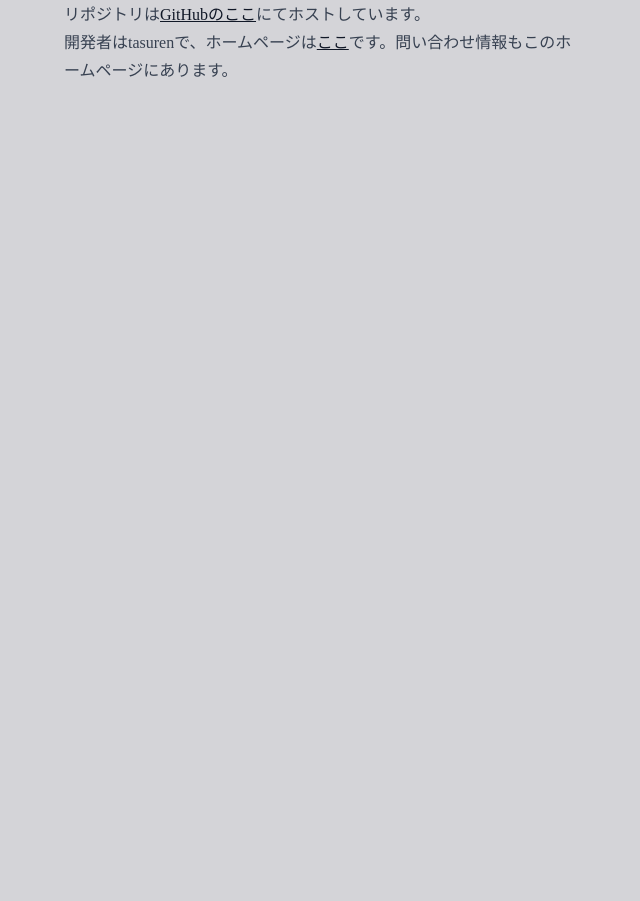
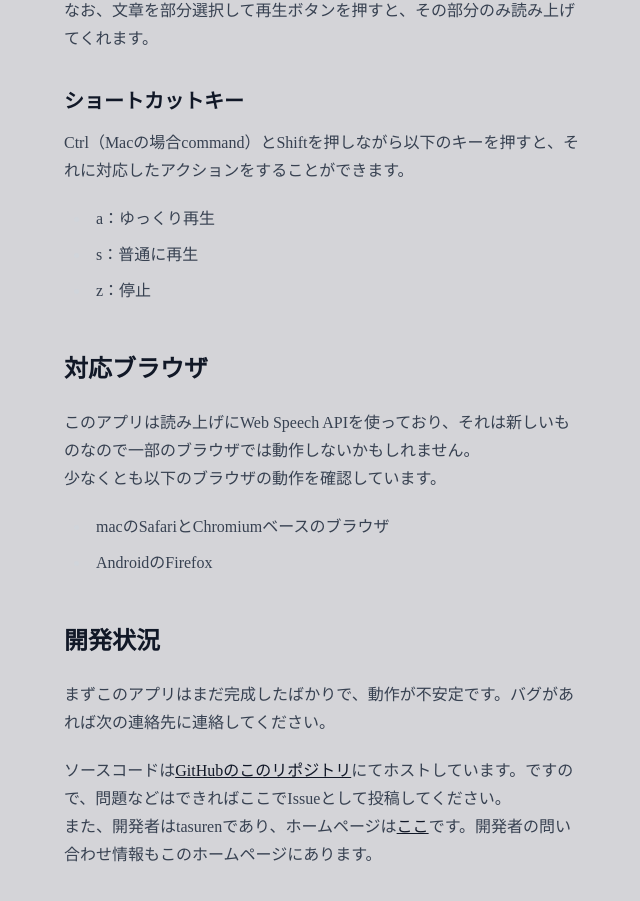
Before and after one commit to tasuren/shabe2x, a SvelteKit app: page /docs in a window 1280 px wide. Shown: the part 971-1872 px from the top of the page, without its empty margins (316-956 px from the left). Before the commit the page ends 1096 px from the top, so only its background shows below. Built offline with nearby package versions, Linux system fonts and the light colour scheme.

Commit message:
説明を作成

```diff
--- a/src/routes/docs/+page.svelte
+++ b/src/routes/docs/+page.svelte
@@ -12,17 +12,45 @@
 	</p>
 
 	<h2>画面解説</h2>
+	<h3>基本操作</h3>
 	<p>
-    <img src="screen.png" alt="画面" />
-		ほとんど書いてある通りの挙動をします。例えば「普通に再生」は普通に読み上げてくれます。「ゆっくり再生」はちょっとゆっくり読み上げてくれます。<br>
+		<img src="screen.png" alt="画面" />
+		真ん中の長方形が読み上げる文字列を入力する場所で、HTMLのペーストをしても書式（見出しや強調等）をそのままに表示してくれます。<br
+		/>
+		ボタンなどは書いてある通りの挙動をします。例えば「普通に再生」は普通に読み上げてくれます。「ゆっくり再生」はちょっとゆっくり読み上げてくれます。<br
+		/>
+		なお、文章を部分選択して再生ボタンを押すと、その部分のみ読み上げてくれます。
+	</p>
+	<h3>ショートカットキー</h3>
+	<p>
+		<key>Ctrl</key>（Macの場合<key>command</key>）と<key>Shift</key
+		>を押しながら以下のキーを押すと、それに対応したアクションをすることができます。
+	</p>
+	<ul>
+		<li><key>a</key>：ゆっくり再生</li>
+		<li><key>s</key>：普通に再生</li>
+		<li><key>z</key>：停止</li>
+	</ul>
 
+	<h2>対応ブラウザ</h2>
+	<p>
+		このアプリは読み上げにWeb Speech
+		APIを使っており、それは新しいものなので一部のブラウザでは動作しないかもしれません。<br />
+		少なくとも以下のブラウザの動作を確認しています。
 	</p>
+	<ul>
+		<li>macのSafariとChromiumベースのブラウザ</li>
+		<li>AndroidのFirefox</li>
+	</ul>
 
 	<h2>開発状況</h2>
 	<p>
-		リポジトリは<a href="https://github.com/tasuren/shabe2x" target="_blank">GitHubのここ</a
-		>にてホストしています。<br />
-		開発者はtasurenで、ホームページは<a href="https://tasuren.jp/" target="_blank">ここ</a
-		>です。問い合わせ情報もこのホームページにあります。
+		まずこのアプリはまだ完成したばかりで、動作が不安定です。バグがあれば次の連絡先に連絡してください。
+	</p>
+	<p>
+		ソースコードは<a href="https://github.com/tasuren/shabe2x" target="_blank">GitHubのこのリポジトリ</a
+		>にてホストしています。ですので、問題などはできればここでIssueとして投稿してください。<br />
+		また、開発者はtasurenであり、ホームページは<a href="https://tasuren.jp/" target="_blank">ここ</a
+		>です。開発者の問い合わせ情報もこのホームページにあります。
 	</p>
 </Article>
```
